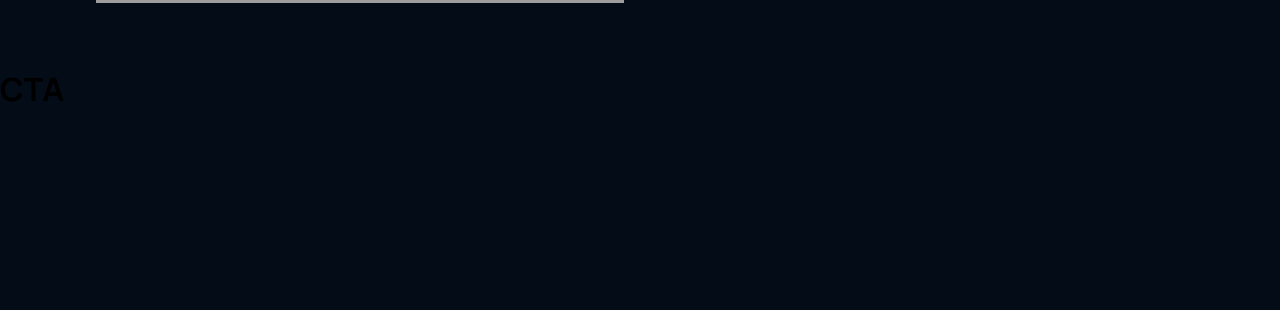
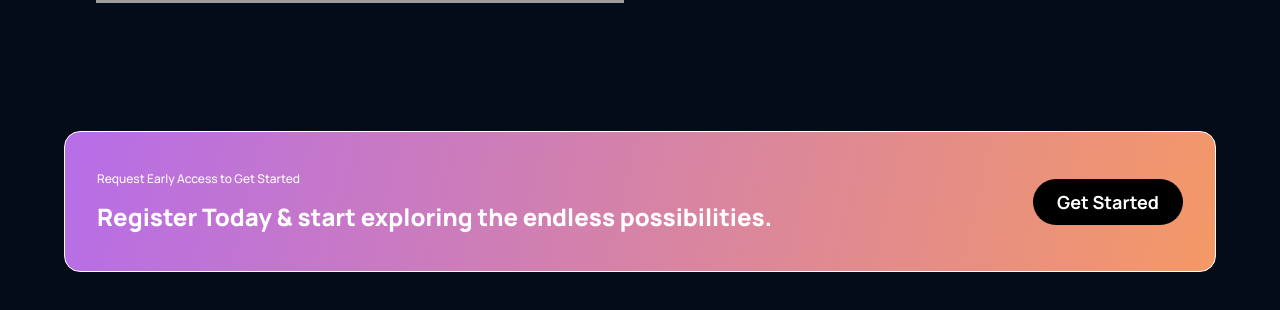
Before and after one commit to KalsonSaint/Modern-Landing-Page, a React (Create React App) app: page / in a window 1280 px wide. Shown: the part 2645-2955 px from the top of the page. Before the commit the page ends 2756 px from the top, so only its background shows below. Built offline with nearby package versions, Linux system fonts and the light colour scheme; grey boxes are pictures that could not be loaded.

Commit message:
cta complete

```diff
--- a/src/assets/css/style.css
+++ b/src/assets/css/style.css
@@ -601,17 +601,17 @@
   color: var(--color-text);
 }
 @media screen and (max-width: 550px) {
-  .gpt3__features-container__feature-title h1 {
+  .gpt__features-container__feature-title h1 {
     font-size: 14px;
     line-height: 22px;
   }
 
-  .gpt3__features-container_feature-text p {
+  .gpt__features-container_feature-text p {
     font-size: 12px;
     line-height: 20px;
   }
 
-  .gpt3__features-container__feature {
+  .gpt__features-container__feature {
     margin: 1rem 0;
   }
 }
@@ -742,3 +742,87 @@
     height: 100%;
   }
 }
+
+/* CTA Section Styles */
+.gpt__cta {
+  display: flex;
+  flex-direction: row;
+  justify-content: space-between;
+  align-items: center;
+  color: var(--color-white);
+  border: 1px solid var(--color-white);
+  border-radius: 1rem;
+  background: var(--gradient-bar);
+  padding: 2rem;
+  margin: 4rem;
+}
+.gpt__cta-content {
+  display: flex;
+  flex-direction: column;
+  text-align: left;
+  color: #fff;
+}
+
+.gpt__cta-content p {
+  font-family: var(--font-family);
+  font-size: 12px;
+  line-height: 30px;
+  font-weight: 500;
+}
+
+.gpt__cta-content h3 {
+  font-family: var(--font-family);
+  font-size: 24px;
+  line-height: 45px;
+  font-weight: 800;
+}
+
+.gpt__cta-btn {
+  display: flex;
+  justify-content: center;
+  align-items: center;
+
+  margin-left: 2rem;
+}
+
+.gpt__cta-btn button {
+  background: #000;
+  color: #fff;
+  font-family: var(--font-family);
+  font-weight: 700;
+  font-size: 18px;
+  line-height: 30px;
+  padding: 0.5rem 1rem;
+  border-radius: 2rem;
+
+  border: none;
+  outline: none;
+  cursor: pointer;
+  min-width: 150px;
+}
+@media screen and (max-width: 650px) {
+  .gpt__cta {
+    flex-direction: column;
+  }
+
+  .gpt__cta-btn {
+    margin: 2rem 0 0;
+  }
+}
+
+@media screen and (max-width: 550px) {
+  .gpt__cta {
+    flex-direction: column;
+    margin: 4rem 2rem;
+  }
+
+  .gpt__cta-content h3 {
+    font-size: 18px;
+    line-height: 32px;
+  }
+
+  .gpt__cta-btn button {
+    font-size: 14px;
+    line-height: 28px;
+  }
+}
--- a/src/components/cta/index.js
+++ b/src/components/cta/index.js
@@ -2,8 +2,14 @@
 
 const CTA = () => {
   return (
-    <div>
-      <h1>CTA</h1>
+    <div className="gpt__cta">
+      <div className="gpt__cta-content">
+        <p>Request Early Access to Get Started</p>
+        <h3>Register Today & start exploring the endless possibilities.</h3>
+      </div>
+      <div className="gpt__cta-btn">
+        <button type="button">Get Started</button>
+      </div>
     </div>
   );
 };
```
